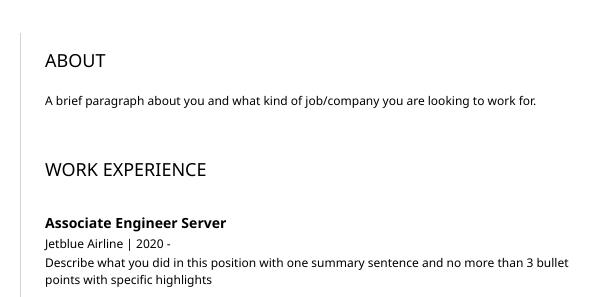
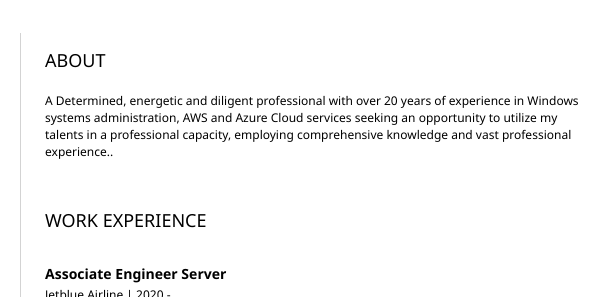
Before and after one commit to jusg71/IT-Resume, a plain HTML site: page index.html in a window 1280 px wide. Shown: the part 161-458 px from the top of the page, 523-1132 px from the left. Drawn offline with Linux system fonts and the light colour scheme.

Commit message:
Update About🎁

```diff
--- a/index.html
+++ b/index.html
@@ -50,7 +50,7 @@
         <article id="mainRight">
             <section>
                 <h2>ABOUT</h2>
-                <p>A brief paragraph about you and what kind of job/company you are looking to work for.</p>
+                <p>A Determined, energetic and diligent professional with over 20 years of experience in Windows systems administration, AWS and Azure Cloud services seeking an opportunity to utilize my talents in a professional capacity, employing comprehensive knowledge and vast professional experience..</p>
             </section>
             <section>
                 <h2>WORK EXPERIENCE</h2>
```
